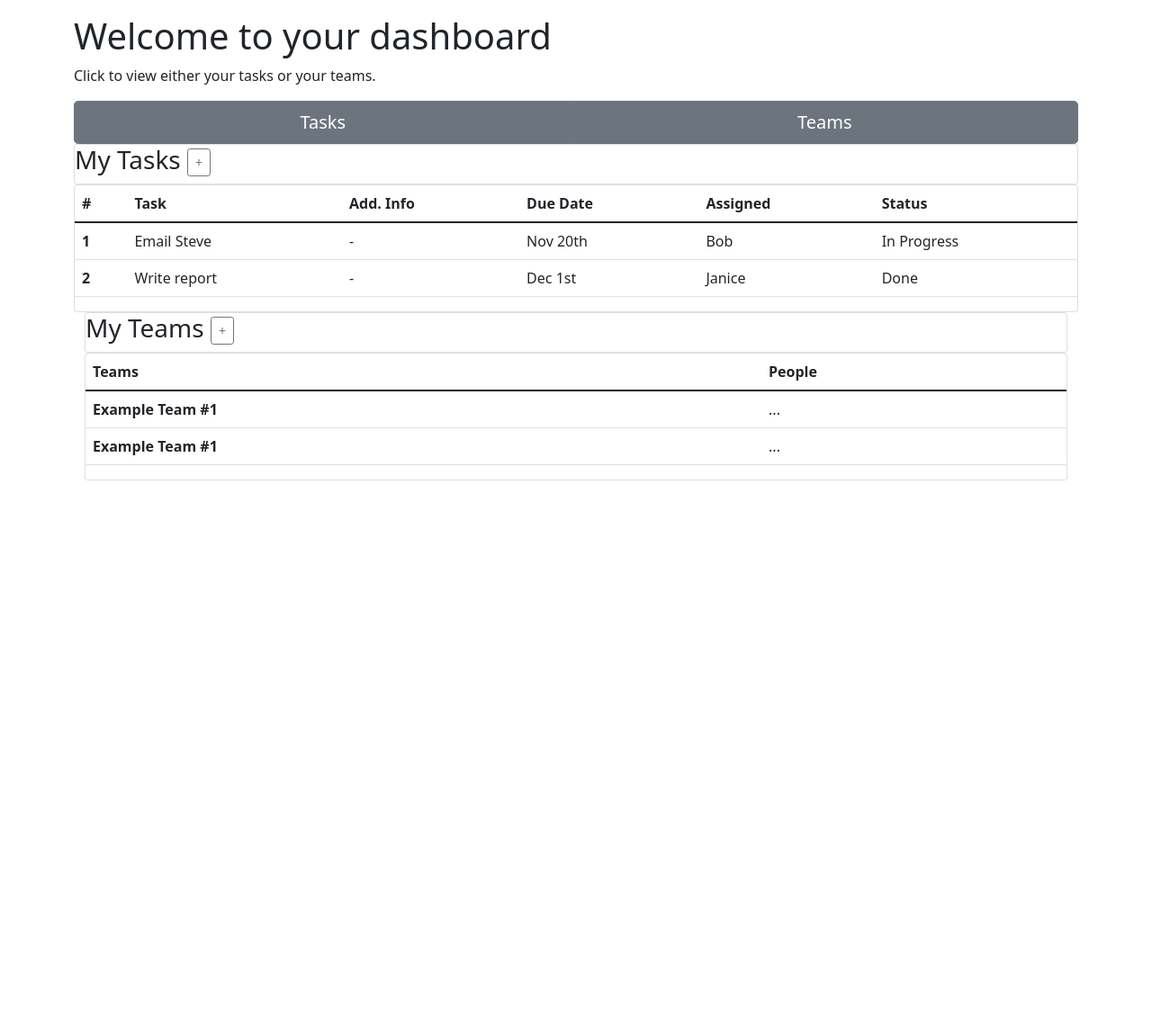
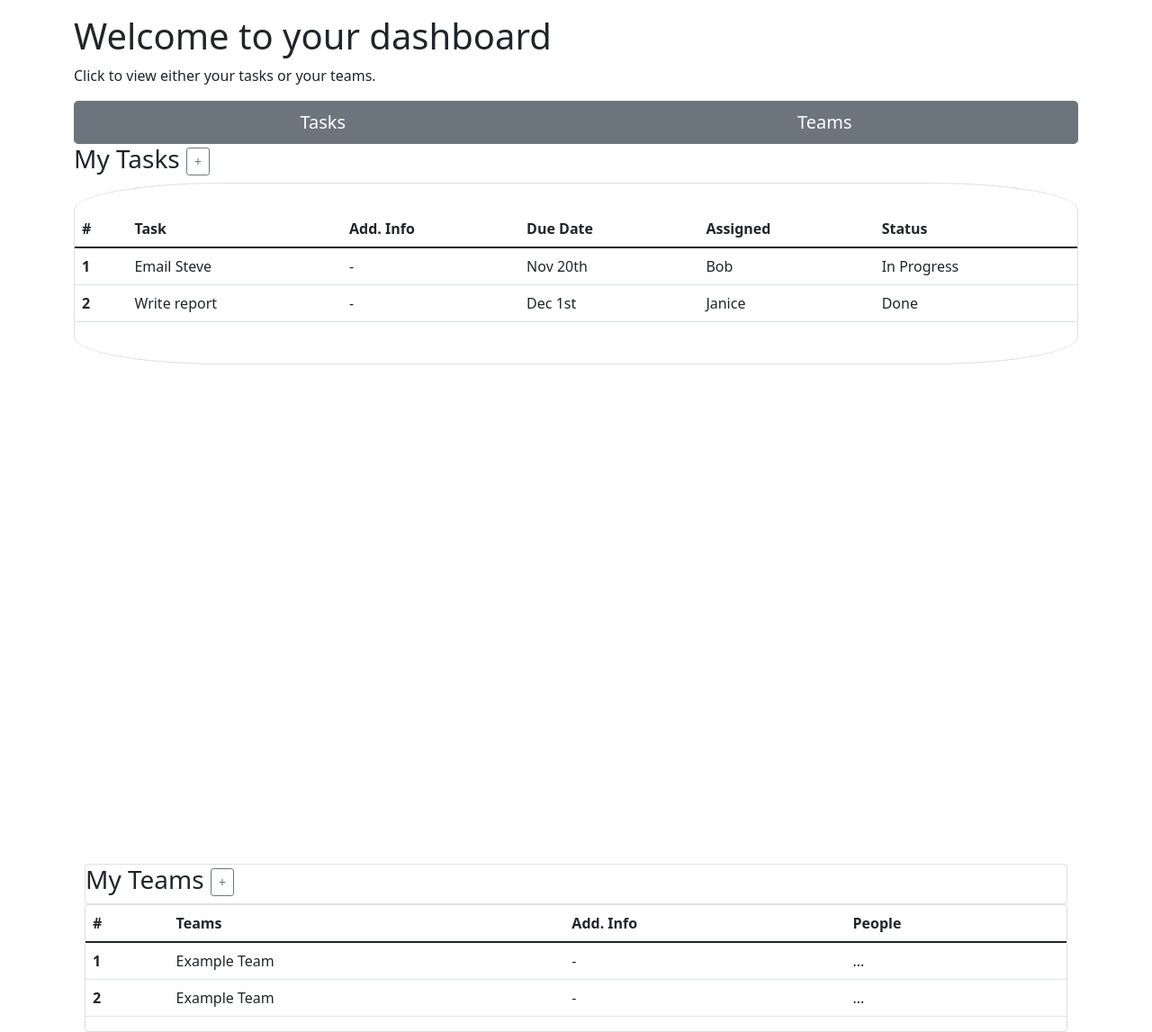
Before and after one commit to sun122112/Rhinoceros, a Django app: template tasks/templates/dashboard.html in a window 1280 px wide. Shown: the part 56-1203 px from the top of the page at 90% size. Before the commit the page ends 590 px from the top, so only its background shows below. Run offline with Django 3.2, Linux system fonts and the light colour scheme; the template is opened without the code that fills it, so the values that code supplies are empty; some libraries are stand-ins or nearby versions.

Commit message:
Add new branch to test merging dashboard functionality and html

```diff
--- a/static/custom.css
+++ b/static/custom.css
@@ -1,3 +1,21 @@
+/*
+* Dashboard Card
+*/
+.dashboard-card {
+  border-radius: 15%;
+  padding-top: 30px;
+  padding-bottom: 30px;
+
+}
+
+/*
+* Block Buttons
+*/
+.block-button {
+  padding-left: 20px;
+  padding-right: 20px;
+}
+
 /*
  * Alerts
  */
--- a/tasks/templates/dashboard.html
+++ b/tasks/templates/dashboard.html
@@ -12,7 +12,7 @@
 <div class = "container"> <!-- container for 'Tasks' & 'Teams' Button -->
   <div class = "row">
       <p>Click to view either your tasks or your teams.</p>
-      <div class = "btn-group" role = "group" aria-label = "View Teams/Tasks button group">
+      <div class = "btn-group " role = "group" aria-label = "View Teams/Tasks button group">
 
         <button type="button" class = "btn btn-secondary btn-lg btn-block ">Tasks</button>
         <button type="button" class = "btn btn-secondary btn-lg btn-block ">Teams</button>
@@ -23,14 +23,16 @@
 
 <!-- container for 'My Tasks -->
 <!-- includes card for the heading & separate card for table content -->
-<div class = "container" >
-  <div class = "row">
+<div class = "container vh-100" >
+  <div class = "row h-100">
     <div class = "col-12">
 
-      <div class = "card">
+      <!--<div class = "card dashboard-card">-->
         <h3>My Tasks <button class="btn btn-sm btn-outline-secondary">+</button></h3>
-      </div>
-      <div class = "card">
+      <!--</div> -->
+
+      <div class = "card dashboard-card">
+
         <table class = "table">
           <thead>
             <tr>
@@ -64,6 +66,7 @@
           </tbody>
         </table>
       </div>
+
     </div>
 </div>
 
@@ -79,7 +82,9 @@
         <table class = "table">
           <thead>
             <tr>
+              <th scope="col">#</th>
               <th scope="col">Teams</th>
+              <th scope="col">Add. Info</th>
               <th scope="col">People</th>
 
             </tr>
@@ -87,13 +92,17 @@
           <tbody>
             <tr>
               <!--Test values, for now -->
-              <th scope="row">Example Team #1</th>
+              <th scope="row">1</th>
+              <td>Example Team</td>
+              <td>-</td>
               <td>...</td>
 
             </tr>
             <tr>
               <!--Test values, for now -->
-              <th scope="row">Example Team #1</th>
+              <th scope="row">2</th>
+              <td>Example Team</td>
+              <td>-</td>
               <td>...</td>
 
             </tr>
```
